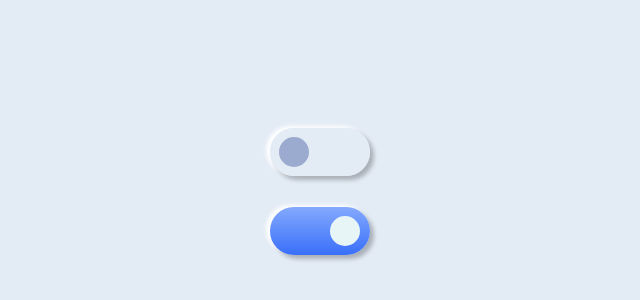
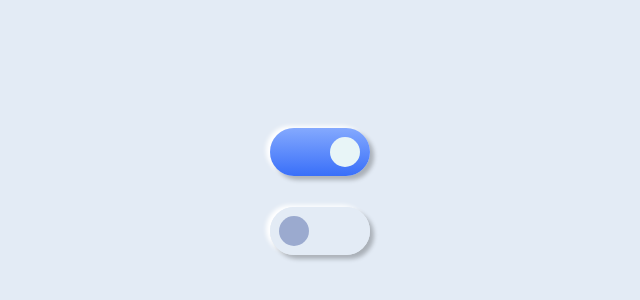
Before and after one commit to RyanColl/Website-Redesign-Portfolio, a React (Create React App) app: page / in a window 1280 px wide. Shown: the part 224-524 px from the top of the page, without its empty margins (320-960 px from the left). Built offline with nearby package versions, Linux system fonts and the light colour scheme.

Commit message:
neumo switches complete

```diff
--- a/src/App/App.tsx
+++ b/src/App/App.tsx
@@ -14,8 +14,8 @@ const App = () => {
   }, [])
   return (
     <div className="App-header">
-        <NeumoSwitch isChecked={false} />
-        <NeumoSwitch isChecked={true} />
+        <NeumoSwitch id={1} isChecked={true} />
+        <NeumoSwitch id={2} />
     </div>
   );
 }
--- a/src/Components/Neumorphic/Switch/NeumoSwitch.css
+++ b/src/Components/Neumorphic/Switch/NeumoSwitch.css
@@ -2,12 +2,12 @@
   display: flex;
   justify-content: space-around;
 }
-#switch {
+#switch-1, #switch-2 {
   width: 0;
   height: 0;
   visibility: hidden;
 }
-.slider {
+.slider-1, .slider-2 {
   display: block;
   width: 100px;
   height: 3rem;
@@ -19,7 +19,7 @@
   box-shadow: 4px 4px 4px rgba(0, 0, 0, 0.25), -4px -2px 4px #FFFFFF;
 }
 
-.slider::after {
+.slider-1::after, .slider-2::after {
   content: "";
   width: 30px;
   height: 30px;
@@ -31,22 +31,22 @@
   transition: all 0.5s;
 }
 
-#switch:checked + .slider:after {
+#switch-1:checked + .slider-1:after, #switch-2:checked + .slider-2:after {
   left: calc(100% - 10px);
   transform: translateX(-100%);
   transition: all 0.5s;
 }
 
-#switch:checked + .slider {
+#switch-1:checked + .slider-1, #switch-2:checked + .slider-2 {
     background: linear-gradient(180deg, #84A9FE 0%, #396FF9 100%);
     transition: all 0.5s;
 }
-#switch:checked + .slider::after {
+#switch-1:checked + .slider-1::after, #switch-2:checked + .slider-2::after {
     background-color: #e8f5f7;
     transition: all 0.5s;
 }
 
-.slider:active:after {
+.slider-1:active:after, .slider-2:active:after  {
   width: 16px;
   transition: all 0.5s;
 }
--- a/src/Components/Neumorphic/Switch/NeumoSwitch.tsx
+++ b/src/Components/Neumorphic/Switch/NeumoSwitch.tsx
@@ -1,12 +1,17 @@
-import React from "react";
+import React, { useState } from "react";
 import './NeumoSwitch.css';
 const NeumoSwitch = (props: any) => {
-    const {isChecked} = props;
+    const [isChecked, setChecked] = useState(props.isChecked || false)
     return (
         <div className='neumo-switch'>
-            <input type="checkbox" name="switch" id="switch" checked={isChecked} />
+            <input
+            type="checkbox"
+            name={`switch-${props.id}`}
+            id={`switch-${props.id}`}
+            checked={isChecked}
+            onClick={() => {isChecked ? setChecked(false) : setChecked(true)}} />
             {/* @ts-ignore */}
-            <label for="switch" className='slider'></label>
+            <label for={`switch-${props.id}`} className={`slider-${props.id}`} ></label>
         </div>
     )
 }
```
Also changed, not shown: 1 other file (tests, documents, lock files or other folders).
